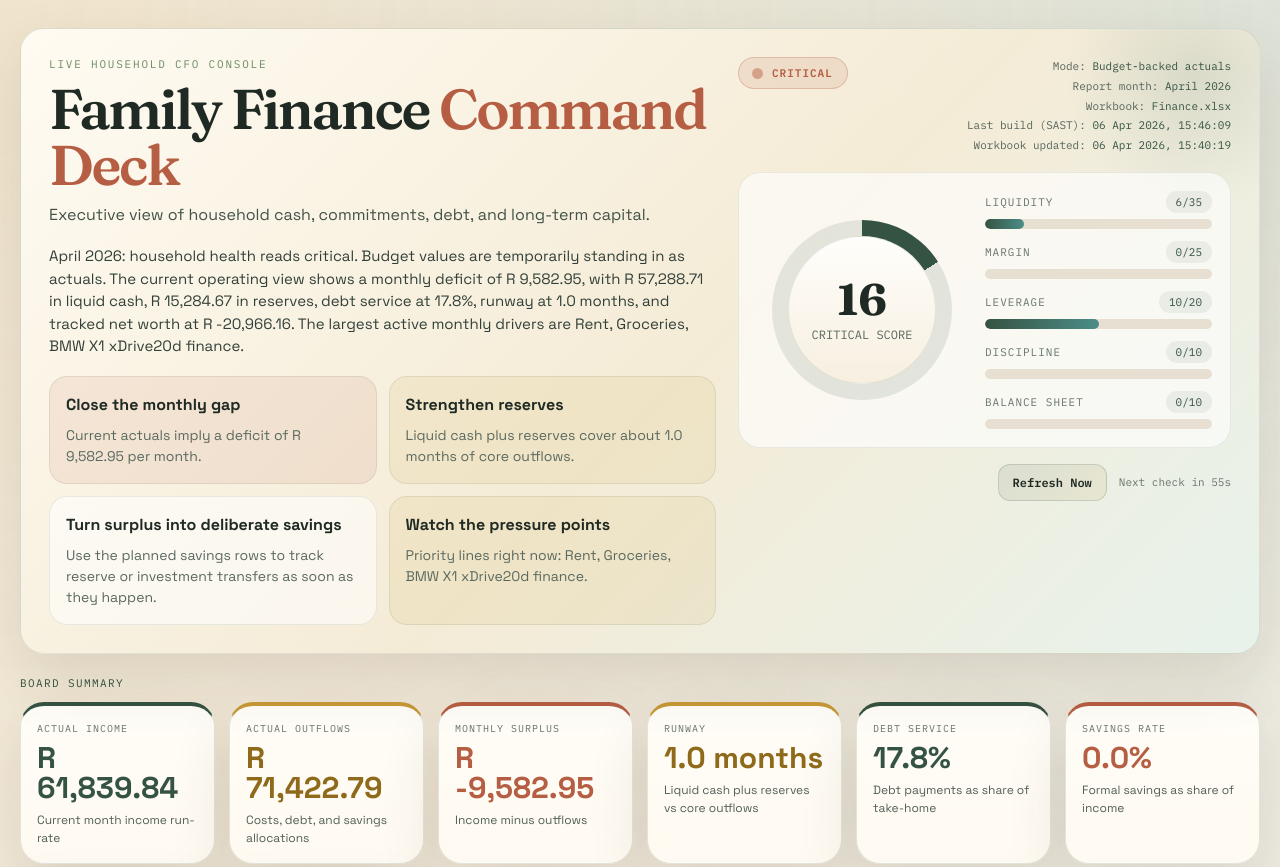
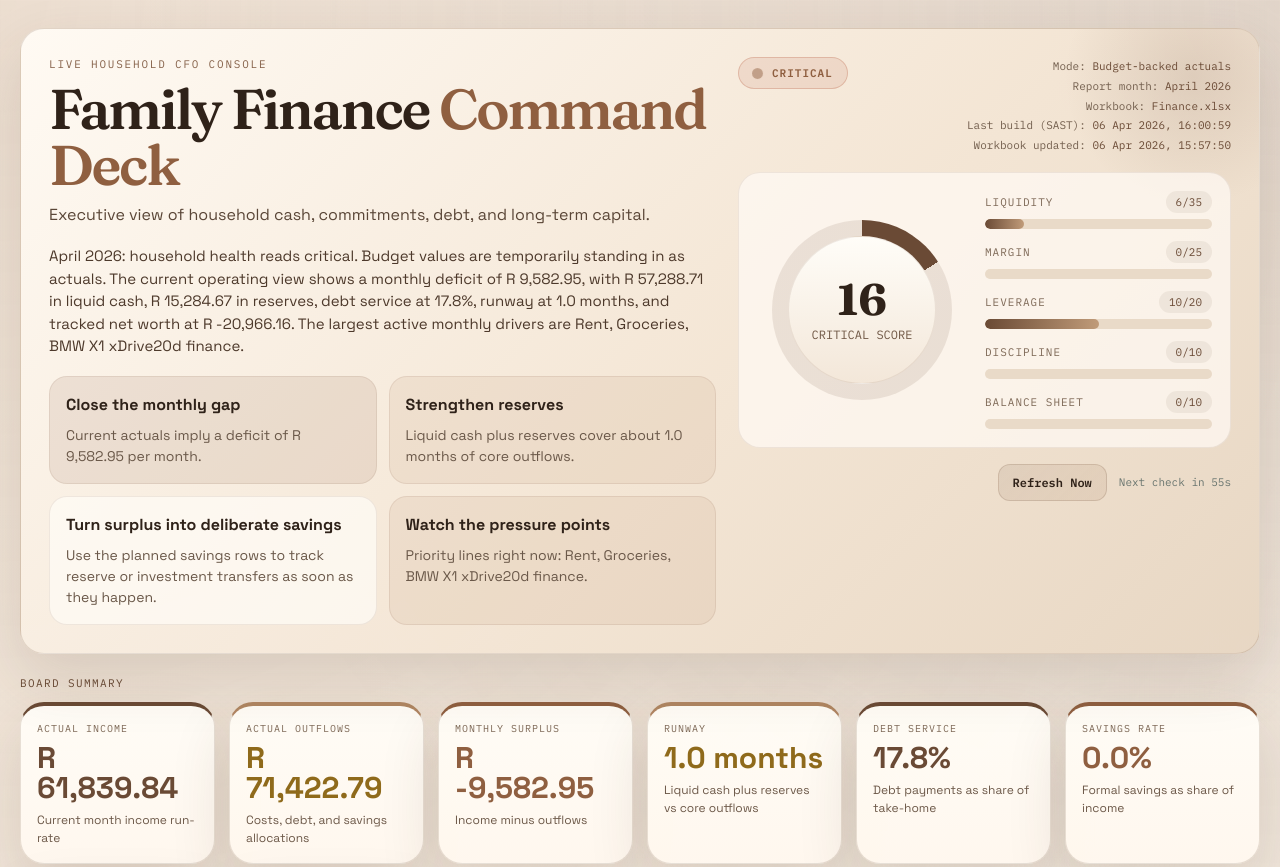
Before and after one commit to MunyaChipunza/family-finance-dashboard-live, a plain HTML site: page index.html in a window 1280 px wide. Shown: the top 867 px of the page. Drawn offline with Linux system fonts and the light colour scheme.

Commit message:
Stabilize workbook and restyle finance dashboards

```diff
--- a/dashboard_data.json
+++ b/dashboard_data.json
@@ -3,8 +3,8 @@
   "subtitle": "Executive view of household cash, commitments, debt, and long-term capital.",
   "reportMonth": "April 2026",
   "sourceName": "Finance.xlsx",
-  "generatedAt": "2026-04-06T15:46:09.377351+02:00",
-  "sourceUpdatedAt": "2026-04-06T15:40:19+02:00",
+  "generatedAt": "2026-04-06T16:00:59.296138+02:00",
+  "sourceUpdatedAt": "2026-04-06T15:57:50.583494+02:00",
   "refreshSeconds": 60,
   "dataMode": "Budget-backed actuals",
   "health": {
--- a/index.html
+++ b/index.html
@@ -8,57 +8,57 @@
 <link rel="preconnect" href="https://fonts.gstatic.com" crossorigin>
 <link href="https://fonts.googleapis.com/css2?family=Fraunces:opsz,wght@9..144,600;9..144,700&family=IBM+Plex+Mono:wght@400;500;600&family=Space+Grotesk:wght@400;500;700&display=swap" rel="stylesheet">
 <style>
-:root{--bg:#f4efe6;--bg2:#efe7da;--panel:#fffaf1;--line:#d8cfbf;--ink:#1f2a24;--muted:#67756d;--emerald:#355342;--moss:#6b8b63;--gold:#c79836;--coral:#b65e43;--aqua:#4c8d88;--cream:#fffdf7;--shadow:0 24px 60px rgba(57,44,25,.12)}
+:root{--bg:#f6efe7;--bg2:#ede0d1;--panel:#fff8f0;--line:#d9c3ad;--ink:#2f2219;--muted:#7e6957;--emerald:#6a4a35;--moss:#86624a;--gold:#b08662;--coral:#8f5f40;--aqua:#c09b79;--cream:#fffaf4;--shadow:0 24px 60px rgba(72,49,33,.14)}
 *{box-sizing:border-box;margin:0;padding:0}
 body{min-height:100vh;background:
-radial-gradient(circle at top left,rgba(199,152,54,.17),transparent 28%),
-radial-gradient(circle at top right,rgba(76,141,136,.15),transparent 22%),
-linear-gradient(180deg,#f8f3ea,#efe6d7 58%,#f4ecde);color:var(--ink);font:14px/1.5 'Space Grotesk',sans-serif}
+radial-gradient(circle at top left,rgba(176,134,98,.18),transparent 28%),
+radial-gradient(circle at top right,rgba(106,74,53,.16),transparent 22%),
+linear-gradient(180deg,#f9f1e8,#ecdfcf 58%,#f5e9db);color:var(--ink);font:14px/1.5 'Space Grotesk',sans-serif}
 .shell{max-width:1520px;margin:0 auto;padding:28px 20px 40px}
-.panel,.card,.surface,.table-shell,.note{background:linear-gradient(180deg,rgba(255,253,247,.98),rgba(255,250,241,.98));border:1px solid rgba(53,83,66,.14);border-radius:24px;box-shadow:var(--shadow)}
+.panel,.card,.surface,.table-shell,.note{background:linear-gradient(180deg,rgba(255,252,246,.98),rgba(255,247,238,.98));border:1px solid rgba(106,74,53,.16);border-radius:24px;box-shadow:var(--shadow)}
 .hero{padding:28px;display:grid;grid-template-columns:1.15fr .85fr;gap:22px;position:relative;overflow:hidden;background:
-linear-gradient(135deg,rgba(255,251,243,.98),rgba(244,235,214,.98) 54%,rgba(231,242,235,.98))}
-.hero:after{content:"";position:absolute;right:-64px;top:-82px;width:260px;height:260px;border-radius:50%;background:radial-gradient(circle,rgba(53,83,66,.12),transparent 70%)}
+linear-gradient(135deg,rgba(255,250,244,.98),rgba(244,230,214,.98) 54%,rgba(231,214,195,.98))}
+.hero:after{content:"";position:absolute;right:-64px;top:-82px;width:260px;height:260px;border-radius:50%;background:radial-gradient(circle,rgba(106,74,53,.14),transparent 70%)}
 .eyebrow{font:11px 'IBM Plex Mono',monospace;letter-spacing:1.8px;text-transform:uppercase;color:var(--moss);margin-bottom:10px}
 .title{font:56px/1 'Fraunces',serif;letter-spacing:-.04em}
 .title span{color:var(--coral)}
-.subtitle{margin-top:10px;max-width:760px;color:#425248;font-size:16px}
-.exec{margin-top:18px;font-size:15px;color:#324039;max-width:800px}
+.subtitle{margin-top:10px;max-width:760px;color:#5a4637;font-size:16px}
+.exec{margin-top:18px;font-size:15px;color:#4d392b;max-width:800px}
 .focus-grid{margin-top:18px;display:grid;grid-template-columns:repeat(auto-fit,minmax(220px,1fr));gap:12px}
-.focus{padding:16px;border-radius:18px;border:1px solid rgba(53,83,66,.10);background:rgba(255,255,255,.55)}
-.focus.good{background:rgba(107,139,99,.10)}
-.focus.warn{background:rgba(199,152,54,.10)}
-.focus.bad{background:rgba(182,94,67,.10)}
+.focus{padding:16px;border-radius:18px;border:1px solid rgba(106,74,53,.10);background:rgba(255,252,247,.7)}
+.focus.good{background:rgba(166,128,96,.14)}
+.focus.warn{background:rgba(196,163,131,.16)}
+.focus.bad{background:rgba(143,95,64,.12)}
 .focus h4{font-size:16px}
-.focus p{margin-top:8px;color:#5a695f}
+.focus p{margin-top:8px;color:#6a5849}
 .hero-side{display:flex;flex-direction:column;gap:16px;align-items:stretch;position:relative;z-index:1}
 .top-meta{display:flex;justify-content:space-between;gap:14px;align-items:flex-start;flex-wrap:wrap}
-.status{display:inline-flex;align-items:center;gap:10px;padding:8px 14px;border-radius:999px;border:1px solid rgba(53,83,66,.18);background:rgba(53,83,66,.09);font:600 11px 'IBM Plex Mono',monospace;text-transform:uppercase;letter-spacing:1px;color:var(--emerald)}
-.status.warn{border-color:rgba(199,152,54,.28);background:rgba(199,152,54,.12);color:#8f6a1b}
+.status{display:inline-flex;align-items:center;gap:10px;padding:8px 14px;border-radius:999px;border:1px solid rgba(106,74,53,.20);background:rgba(106,74,53,.10);font:600 11px 'IBM Plex Mono',monospace;text-transform:uppercase;letter-spacing:1px;color:var(--emerald)}
+.status.warn{border-color:rgba(176,134,98,.30);background:rgba(176,134,98,.14);color:#805b3b}
 .status.bad{border-color:rgba(182,94,67,.28);background:rgba(182,94,67,.12);color:var(--coral)}
 .dot{width:9px;height:9px;border-radius:50%;background:currentColor;animation:pulse 1.4s ease-in-out infinite}
 @keyframes pulse{0%{transform:scale(1);opacity:1}50%{transform:scale(1.22);opacity:.45}100%{transform:scale(1);opacity:1}}
-.meta{font:11px/1.8 'IBM Plex Mono',monospace;color:#55645c;text-align:right}
+.meta{font:11px/1.8 'IBM Plex Mono',monospace;color:#725e4d;text-align:right}
 .meta em{font-style:normal;color:var(--emerald)}
 .actions{display:flex;align-items:center;gap:12px;flex-wrap:wrap;justify-content:flex-end}
-.btn{padding:10px 14px;border-radius:12px;border:1px solid rgba(53,83,66,.18);background:linear-gradient(135deg,rgba(53,83,66,.10),rgba(199,152,54,.10));color:var(--ink);font:600 12px 'IBM Plex Mono',monospace;cursor:pointer}
+.btn{padding:10px 14px;border-radius:12px;border:1px solid rgba(106,74,53,.18);background:linear-gradient(135deg,rgba(106,74,53,.10),rgba(176,134,98,.14));color:var(--ink);font:600 12px 'IBM Plex Mono',monospace;cursor:pointer}
 .btn:hover{transform:translateY(-1px)}
 .btn[disabled]{opacity:.65;cursor:wait}
 .count{font:11px 'IBM Plex Mono',monospace;color:#69756f}
-.score-shell{display:grid;grid-template-columns:210px 1fr;gap:18px;align-items:center;padding:18px;border-radius:22px;background:rgba(255,255,255,.62);border:1px solid rgba(53,83,66,.10)}
-.score-ring{width:180px;height:180px;border-radius:50%;display:grid;place-items:center;background:conic-gradient(var(--emerald) 0deg,rgba(53,83,66,.12) 0deg);padding:16px;margin:0 auto}
-.score-core{width:100%;height:100%;border-radius:50%;background:linear-gradient(180deg,#fffefb,#f7efe0);display:grid;place-items:center;text-align:center;border:1px solid rgba(53,83,66,.10)}
+.score-shell{display:grid;grid-template-columns:210px 1fr;gap:18px;align-items:center;padding:18px;border-radius:22px;background:rgba(255,250,244,.72);border:1px solid rgba(106,74,53,.10)}
+.score-ring{width:180px;height:180px;border-radius:50%;display:grid;place-items:center;background:conic-gradient(var(--emerald) 0deg,rgba(106,74,53,.12) 0deg);padding:16px;margin:0 auto}
+.score-core{width:100%;height:100%;border-radius:50%;background:linear-gradient(180deg,#fffdf8,#f3e7d9);display:grid;place-items:center;text-align:center;border:1px solid rgba(106,74,53,.10)}
 .score-number{font:700 44px/1 'Fraunces',serif}
-.score-label{margin-top:6px;font:12px 'IBM Plex Mono',monospace;color:#59675f;text-transform:uppercase}
+.score-label{margin-top:6px;font:12px 'IBM Plex Mono',monospace;color:#705846;text-transform:uppercase}
 .pillars{display:grid;gap:12px}
 .pillar-name{font:11px 'IBM Plex Mono',monospace;letter-spacing:1px;text-transform:uppercase;color:var(--muted)}
 .pillar-top{display:flex;justify-content:space-between;gap:10px;align-items:center}
-.pillar-bar{margin-top:6px;height:10px;border-radius:999px;background:#e7dfd1;overflow:hidden}
+.pillar-bar{margin-top:6px;height:10px;border-radius:999px;background:#e9dac8;overflow:hidden}
 .pillar-fill{height:100%;border-radius:999px;background:linear-gradient(90deg,var(--emerald),var(--aqua))}
 .section{margin-top:22px}
 .label{font:11px 'IBM Plex Mono',monospace;letter-spacing:1.4px;text-transform:uppercase;color:var(--emerald);margin-bottom:12px}
 .cards{display:grid;grid-template-columns:repeat(auto-fit,minmax(170px,1fr));gap:14px}
-.card{padding:16px;border-top:4px solid rgba(53,83,66,.18)}
+.card{padding:16px;border-top:4px solid rgba(106,74,53,.18)}
 .card.good{border-top-color:var(--emerald)}
 .card.warn{border-top-color:var(--gold)}
 .card.bad{border-top-color:var(--coral)}
@@ -69,37 +69,37 @@ linear-gradient(135deg,rgba(255,251,243,.98),rgba(244,235,214,.98) 54%,rgba(231,
 .card.warn .card-v{color:#8f6a1b}
 .card.bad .card-v{color:var(--coral)}
 .card.info .card-v{color:var(--aqua)}
-.card-d{margin-top:8px;color:#4f5f56;font-size:12px}
+.card-d{margin-top:8px;color:#6c5848;font-size:12px}
 .split{display:grid;grid-template-columns:1fr 1fr;gap:18px}
 .surface{padding:20px}
 .bar-list{display:grid;gap:12px}
-.bar-row{padding:14px 16px;border-radius:18px;background:rgba(255,255,255,.55);border:1px solid rgba(53,83,66,.10)}
+.bar-row{padding:14px 16px;border-radius:18px;background:rgba(255,252,247,.7);border:1px solid rgba(106,74,53,.10)}
 .bar-top{display:flex;justify-content:space-between;gap:14px;align-items:flex-start}
 .bar-title{font-size:16px;font-weight:700}
-.bar-meta{margin-top:5px;color:#617067;font-size:12px}
+.bar-meta{margin-top:5px;color:#6e5948;font-size:12px}
 .bar-value{font:700 18px 'IBM Plex Mono',monospace;white-space:nowrap}
 .bar.good .bar-value{color:var(--emerald)}
 .bar.warn .bar-value{color:#8f6a1b}
 .bar.bad .bar-value{color:var(--coral)}
 .bar.info .bar-value{color:var(--aqua)}
-.track{margin-top:12px;height:10px;border-radius:999px;background:#e7dfd1;overflow:hidden}
+.track{margin-top:12px;height:10px;border-radius:999px;background:#ead9c7;overflow:hidden}
 .fill{height:100%;border-radius:999px;background:linear-gradient(90deg,var(--emerald),var(--aqua))}
-.fill.warn{background:linear-gradient(90deg,var(--gold),#e4b154)}
-.fill.bad{background:linear-gradient(90deg,var(--coral),#d3815b)}
+.fill.warn{background:linear-gradient(90deg,var(--gold),#caa17e)}
+.fill.bad{background:linear-gradient(90deg,var(--coral),#b88461)}
 .table-shell{padding:18px}
-.table-wrap{overflow:auto;border:1px solid rgba(53,83,66,.10);border-radius:18px}
+.table-wrap{overflow:auto;border:1px solid rgba(106,74,53,.10);border-radius:18px}
 table{width:100%;border-collapse:collapse;min-width:760px}
-th,td{padding:12px 14px;border-bottom:1px solid rgba(53,83,66,.08);text-align:left}
-th{position:sticky;top:0;background:#f2eadf;color:#59685f;font:11px 'IBM Plex Mono',monospace;text-transform:uppercase;letter-spacing:1px}
-td{color:#233027}
+th,td{padding:12px 14px;border-bottom:1px solid rgba(106,74,53,.08);text-align:left}
+th{position:sticky;top:0;background:#f2e4d3;color:#725c4a;font:11px 'IBM Plex Mono',monospace;text-transform:uppercase;letter-spacing:1px}
+td{color:#2f241d}
 tr:nth-child(even) td{background:rgba(235,226,211,.22)}
-.pill{display:inline-block;padding:4px 10px;border-radius:999px;font:11px 'IBM Plex Mono',monospace;background:rgba(53,83,66,.08);color:var(--emerald)}
-.pill.warn{background:rgba(199,152,54,.12);color:#8f6a1b}
+.pill{display:inline-block;padding:4px 10px;border-radius:999px;font:11px 'IBM Plex Mono',monospace;background:rgba(106,74,53,.08);color:var(--emerald)}
+.pill.warn{background:rgba(176,134,98,.12);color:#805b3b}
 .pill.bad{background:rgba(182,94,67,.12);color:var(--coral)}
 .note-grid{display:grid;grid-template-columns:repeat(auto-fit,minmax(280px,1fr));gap:14px}
 .note{padding:16px}
 .note h4{font-size:16px}
-.note p{margin-top:8px;color:#5d6b63}
+.note p{margin-top:8px;color:#6f5b4b}
 .empty{padding:24px;text-align:center;color:var(--muted);font:12px 'IBM Plex Mono',monospace}
 @media (max-width:1120px){.hero{grid-template-columns:1fr}.score-shell{grid-template-columns:1fr}.meta{text-align:left}.actions{justify-content:flex-start}}
 @media (max-width:920px){.split{grid-template-columns:1fr}}
@@ -274,7 +274,7 @@ function renderScore(){
   const score = Number(dashboard?.healthScore || 0);
   document.getElementById('scoreValue').textContent = score;
   document.getElementById('scoreLabel').textContent = `${dashboard?.health?.label || 'Health'} Score`;
-  document.getElementById('scoreRing').style.background = `conic-gradient(var(--emerald) ${Math.max(0, Math.min(100, score)) * 3.6}deg, rgba(53,83,66,.12) 0deg)`;
+  document.getElementById('scoreRing').style.background = `conic-gradient(var(--emerald) ${Math.max(0, Math.min(100, score)) * 3.6}deg, rgba(106,74,53,.12) 0deg)`;
   const host = document.getElementById('pillarScores');
   const items = dashboard?.pillarScores || [];
   if(!items.length){host.innerHTML='<div class="empty">No score breakdown available.</div>';return;}
```
Also changed, not shown: 1 other file.
